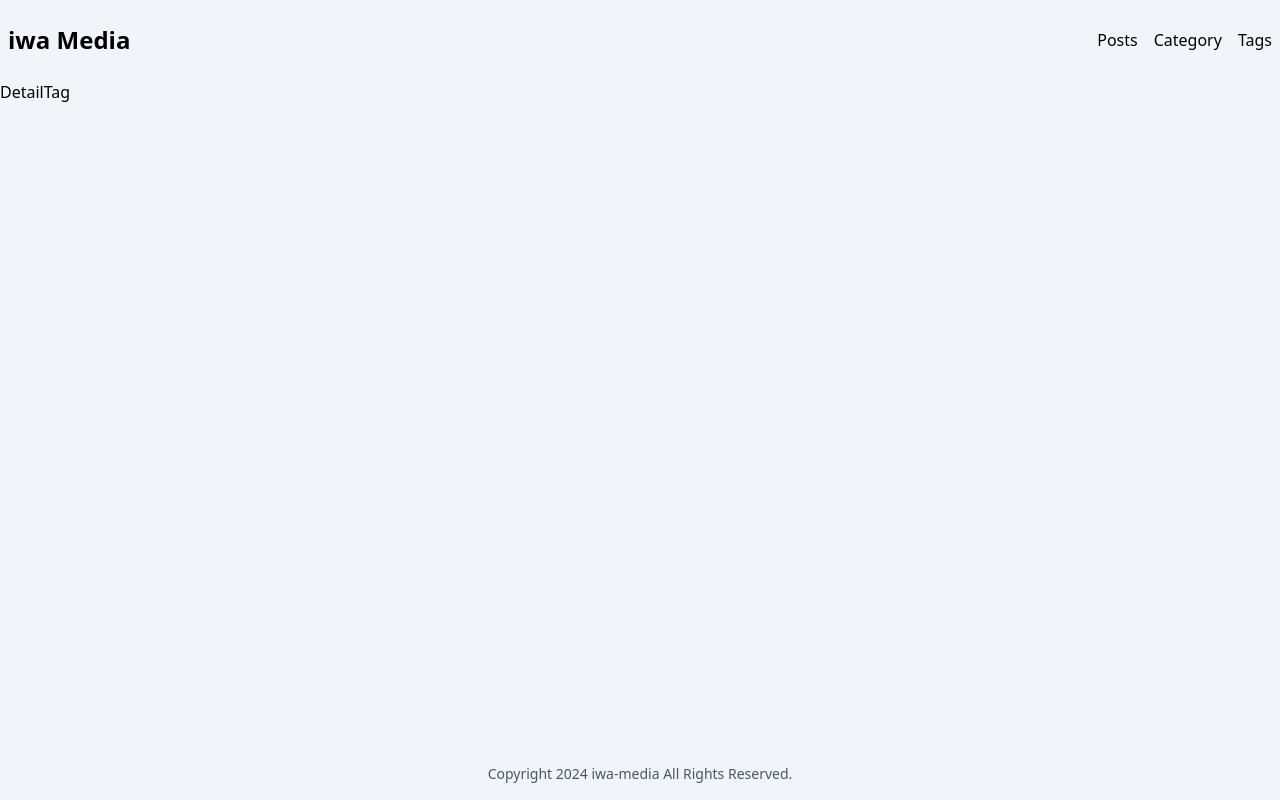
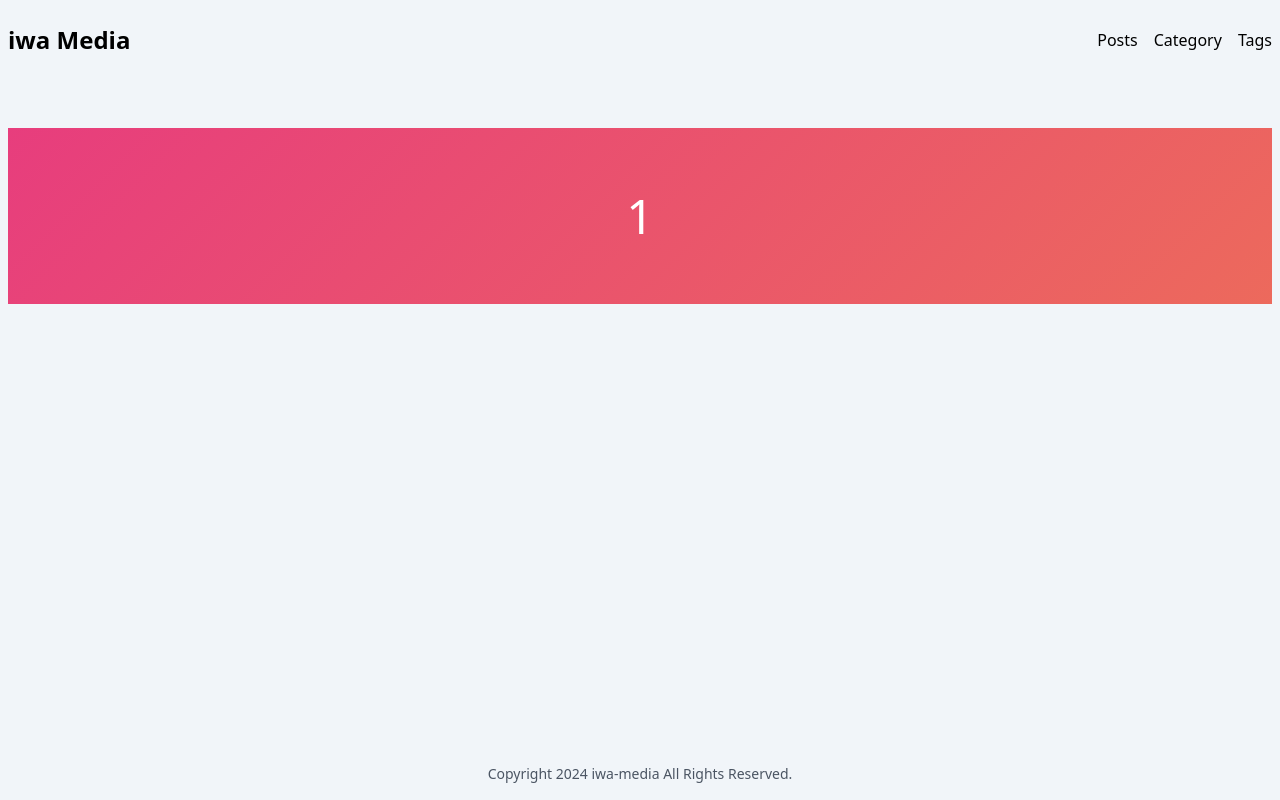
Before and after one commit to OBookBook/Next.js15-media, a Next.js app: page /tags/1 in a window 1280 px wide. Built offline with nearby package versions, Linux system fonts and the light colour scheme.

Commit message:
create Hero components

```diff
--- a/src/app/page.tsx
+++ b/src/app/page.tsx
@@ -1,7 +1,7 @@
+import Hero from "@/components/layout/Hero";
 import ArticleCardList from "../components/ArticleList";
 import LoadMoreButton from "../components/LoadMoreButton";
 import { getAllArticles } from "./libs/api";
-import styles from "./styles/Home.module.css";
 
 export default async function Home() {
   const { data } = await getAllArticles(0, 2);
@@ -9,16 +9,8 @@ export default async function Home() {
   const totalCount = data.totalCount;
   return (
     <>
-      <div
-        className={`${styles.animatedBackground} h-44 -mb-40 relative w-full`}
-      ></div>
       <main className="mx-auto px-2 py-12">
-        <div className="relative">
-          <h2 className="text-center md:text-5xl z-20 relative text-white">
-            Iwa-Media
-          </h2>
-        </div>
-
+        <Hero title="メディア" />
         <div className="mt-24">
           <div className="mx-auto text-center py-4">
             <h2 className="md:text-4xl">記事一覧</h2>
--- a/src/app/tags/[slug]/page.tsx
+++ b/src/app/tags/[slug]/page.tsx
@@ -1,7 +1,14 @@
+import Hero from "@/components/layout/Hero";
 import React from "react";
 
-const DetailTag = () => {
-  return <div>DetailTag</div>;
+const DetailTag = ({ params }: { params: { slug: string } }) => {
+  const slug = params.slug;
+
+  return (
+    <div className="px-2 py-12">
+      <Hero title={slug} />
+    </div>
+  );
 };
 
 export default DetailTag;
--- /dev/null
+++ b/src/components/layout/Hero.tsx
@@ -0,0 +1,18 @@
+import styles from "./../../styles/Home.module.css";
+
+const Hero = ({ title }: { title: string }) => {
+  return (
+    <div>
+      <div
+        className={`${styles.animatedBackground} h-44 -mb-28 relative w-full`}
+      ></div>
+      <div className="relative">
+        <h2 className="text-center md:text-5xl z-20 relative text-white">
+          {title}
+        </h2>
+      </div>
+    </div>
+  );
+};
+
+export default Hero;
```
Also changed, not shown: src/styles/Home.module.css (renamed from src/app/styles/Home.module.css).
